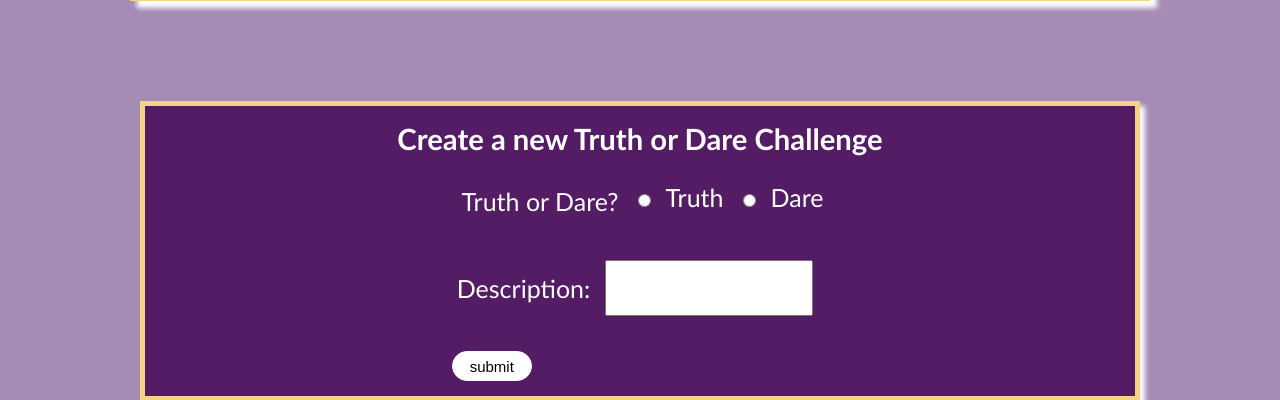
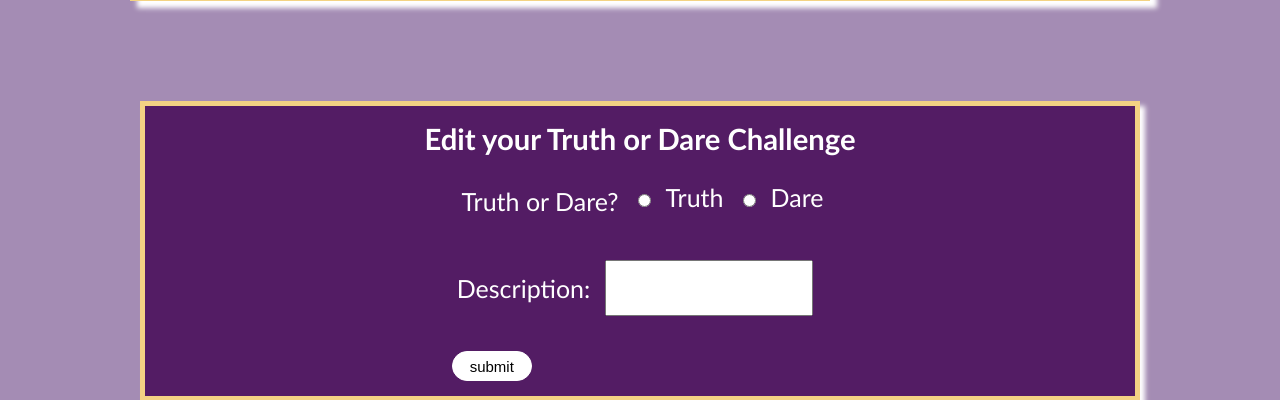
Before and after one commit to ARS816/coding_dojo_project, a Flask app: template project/flask_app/templates/edit.html in a window 1280 px wide. Shown: the part 143-543 px from the top of the page. Run offline with Flask 3, Linux system fonts and the light colour scheme; the template is opened without the code that fills it, so the values that code supplies are empty.

Commit message:
Update edit.html

```diff
--- a/project/flask_app/templates/edit.html
+++ b/project/flask_app/templates/edit.html
@@ -15,7 +15,7 @@
         </div>
     </div>
     <div class="box">
-        <h3>Create a new Truth or Dare Challenge</h3>
+        <h3>Edit your Truth or Dare Challenge</h3>
         <form action="/challenges/edit/update" method="post">
             <input type="hidden"  name="id" value="{{challenge.id}}">
                 {% with messages = get_flashed_messages(category_filter = ['challenges'])%}
```
